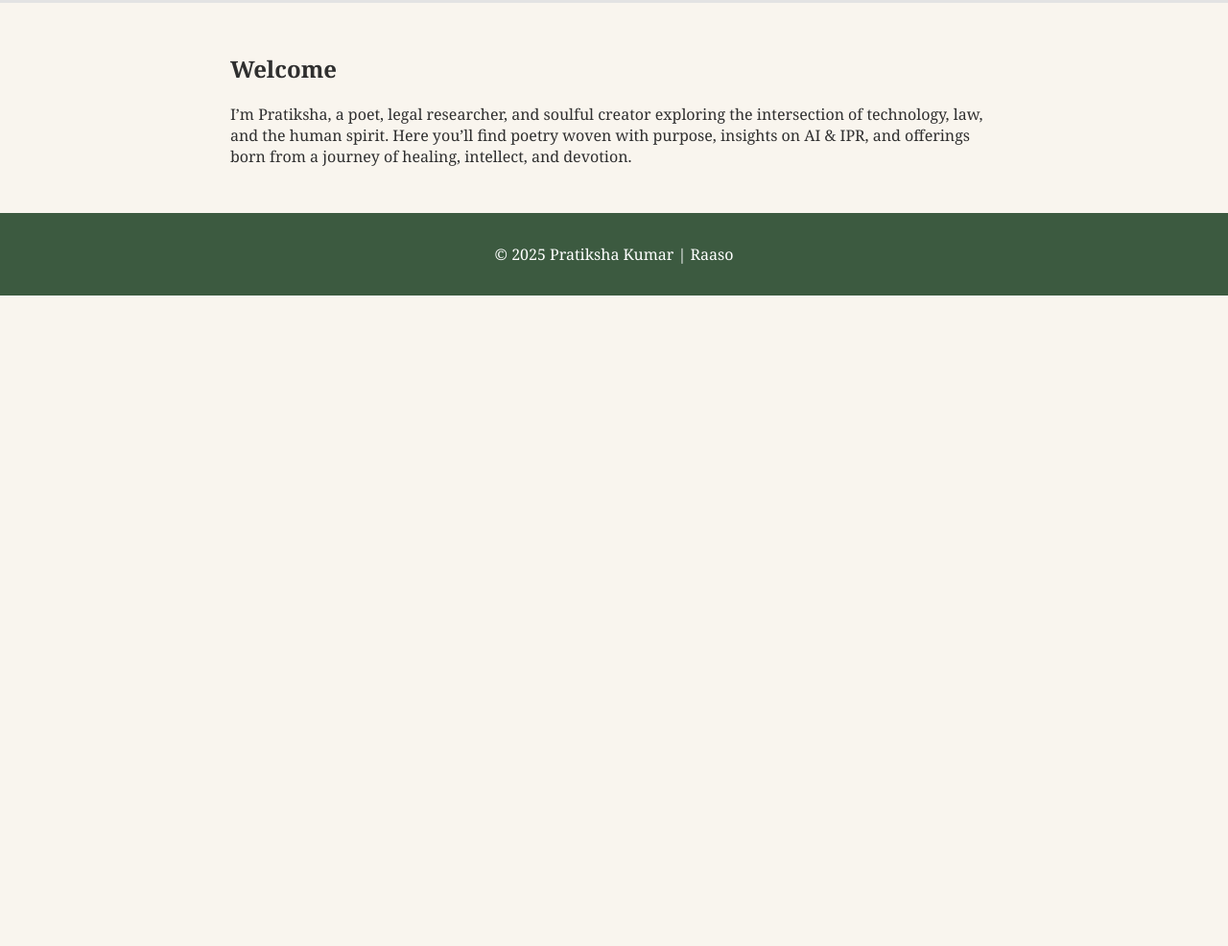
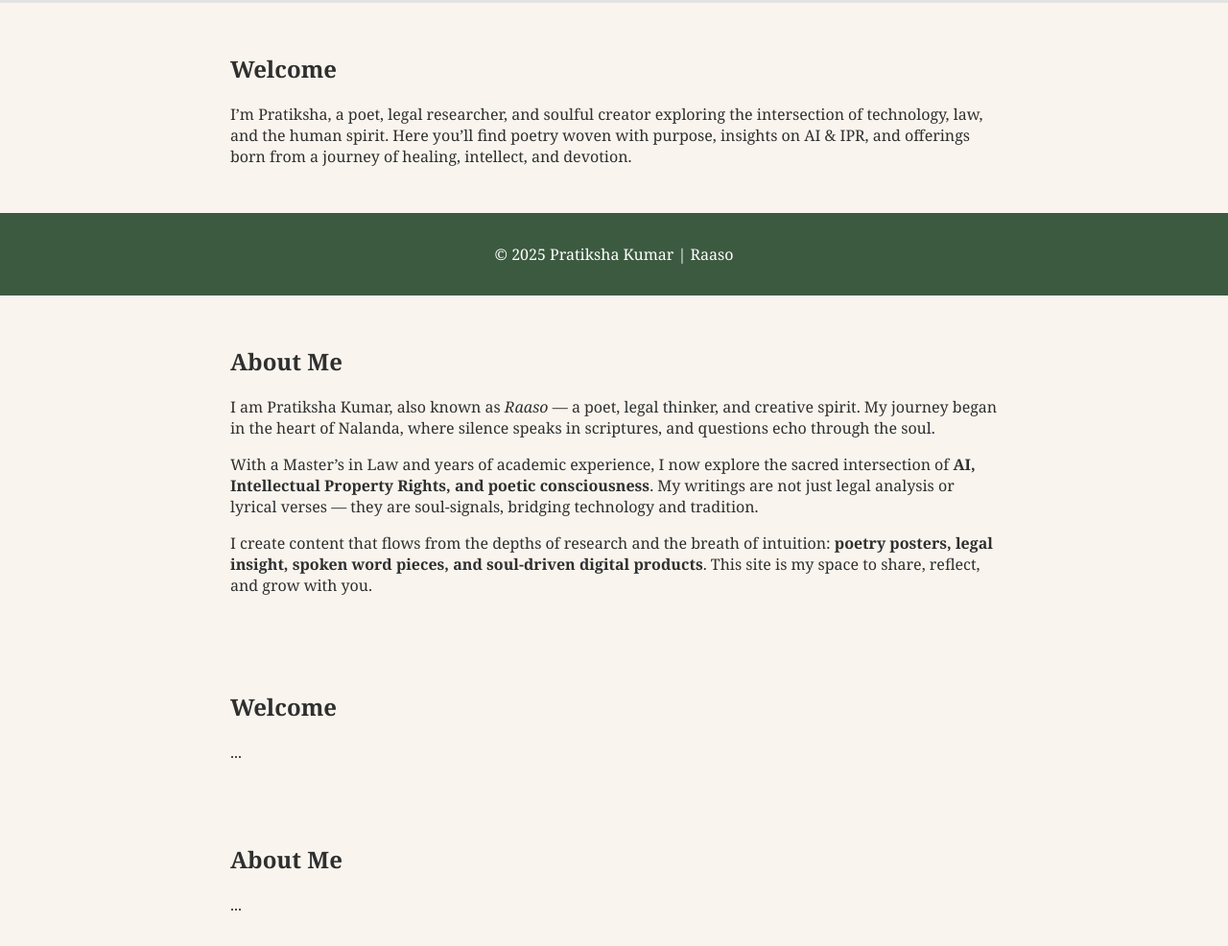
Before and after one commit to Pratiksha-reflections/Pratiksha-website, a plain HTML site: page index.html in a window 1280 px wide. Shown: the part 239-1225 px from the top of the page at 96% size. Before the commit the page ends 800 px from the top, so only its background shows below. Drawn offline with Linux system fonts and the light colour scheme.

Commit message:
Update index.html

```diff
--- a/index.html
+++ b/index.html
@@ -69,3 +69,29 @@
 
 </body>
 </html>
+<section id="about">
+  <h2>About Me</h2>
+  <p>
+    I am Pratiksha Kumar, also known as <em>Raaso</em> — a poet, legal thinker, and creative spirit.
+    My journey began in the heart of Nalanda, where silence speaks in scriptures, and questions echo through the soul.
+  </p>
+  <p>
+    With a Master’s in Law and years of academic experience, I now explore the sacred intersection of <strong>AI, Intellectual Property Rights, and poetic consciousness</strong>.
+    My writings are not just legal analysis or lyrical verses — they are soul-signals, bridging technology and tradition.
+  </p>
+  <p>
+    I create content that flows from the depths of research and the breath of intuition: <strong>poetry posters, legal insight, spoken word pieces, and soul-driven digital products</strong>.
+    This site is my space to share, reflect, and grow with you.
+  </p>
+</section>
+<section>
+  <h2>Welcome</h2>
+  ...
+</section>
+
+</section>
+
+<section id="about">
+  <h2>About Me</h2>
+  ...
+</section>
```
